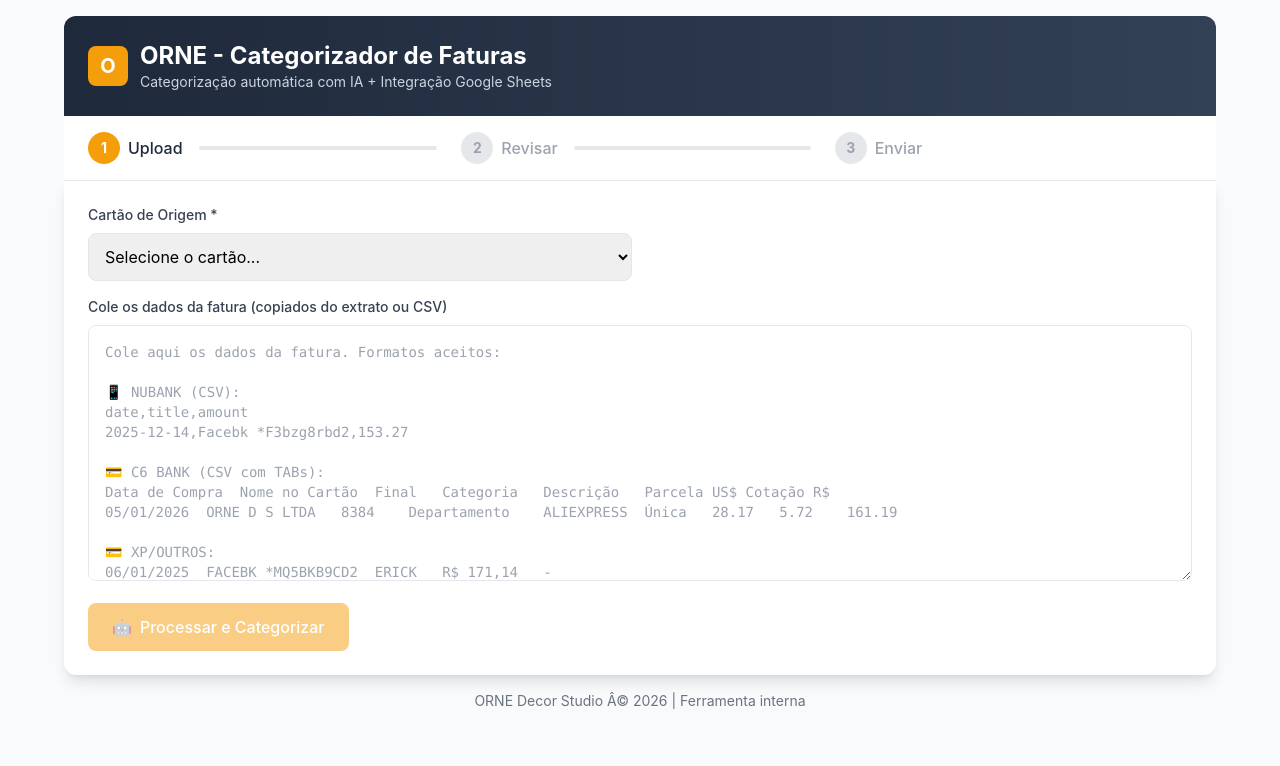
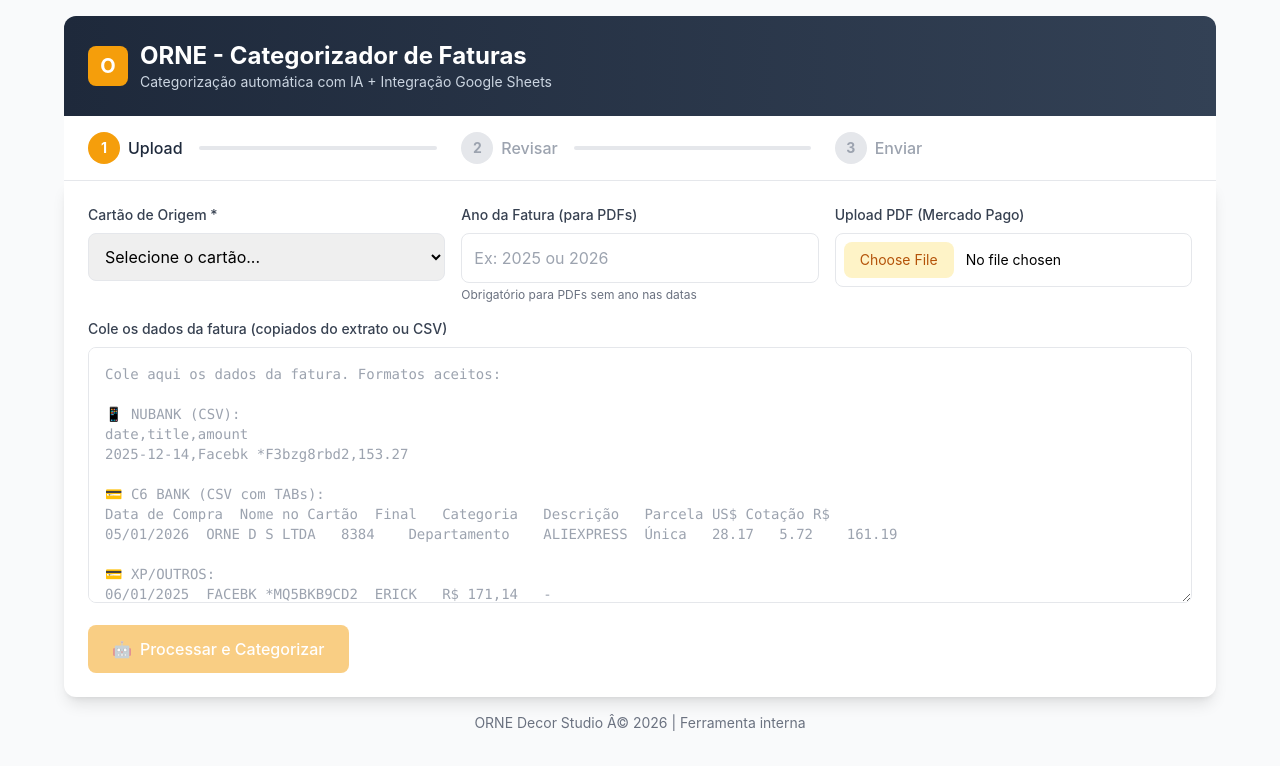
Before and after one commit to ornedecorstudio/planilha-controle-gastos, a Next.js app: page / in a window 1280 px wide. Shown: the top 766 px of the page. Built offline with nearby package versions, Linux system fonts and the light colour scheme.

Commit message:
Update page.js

```diff
--- a/app/page.js
+++ b/app/page.js
@@ -20,7 +20,7 @@ const CATEGORIAS = [
 const ORIGENS = [
   'Amex 2483', 'XP 9560', 'XP Investimentos', 'Unique MC 4724', 'Unique Visa 6910',
   'Gol Smiles 8172', 'Elite 7197', 'Nubank 1056', 'Latam 1643',
-  'C6 5839', 'C6 8231', 'C6 8384 ORNE', 'C6 8194 PF', 'Azul Itaú 4626', 'MP 5415',
+  'C6 5839', 'C6 8231', 'C6 8384 ORNE', 'C6 8194 ORNE', 'Azul Itaú 4626', 'MP 5415',
   'Transferência PJ', 'PIX PJ', 'Boleto PJ'
 ];
 
@@ -49,9 +49,12 @@ export default function Home() {
   const [error, setError] = useState('');
   const [success, setSuccess] = useState('');
   const [selectedOrigem, setSelectedOrigem] = useState('');
+  const [pdfFile, setPdfFile] = useState(null);
+  const [anoFatura, setAnoFatura] = useState(''); // Ano para PDFs sem ano na data
 
   // Parser melhorado para diferentes formatos de fatura
-  const parseData = (text) => {
+  // anoFallback é usado quando a data não tem ano (ex: PDF Mercado Pago)
+  const parseData = (text, anoFallback = null) => {
     const lines = text.trim().split('\n').filter(line => line.trim());
     const parsed = [];
 
@@ -147,21 +150,37 @@ export default function Home() {
           }
         }
       }
-      // FORMATO TEXTO: "06/01 FACEBK *MQ5BKB9CD2SAO P 171,14 serviços SAO PAULO"
-      // ou "06/01/2025 FACEBK *MQ5BKB9CD2SAO P 171,14 serviços SAO PAULO"
+      // FORMATO TEXTO/MERCADO PAGO PDF: "17/12 PAYPAL *FACEBOOKSER R$ 2.537,17"
+      // ou "06/01/2025 FACEBK *MQ5BKB9CD2SAO P 171,14 serviços"
       else if (line.match(/^\d{2}\/\d{2}/)) {
+        // Tentar extrair: Data + Descrição + Valor (R$ no final)
+        // Formato Mercado Pago: "17/12 PAYPAL *FACEBOOKSER R$ 2.537,17"
+        const matchMP = line.match(/^(\d{2}\/\d{2}(?:\/\d{2,4})?)\s+(.+?)\s+(?:R\$|\$4)\s*([\d.,]+)$/i);
+        if (matchMP) {
+          data = matchMP[1];
+          descricao = matchMP[2].trim();
+          // Limpar valor: remover pontos de milhar, trocar vírgula por ponto
+          let valorStr = matchMP[3].replace(/\./g, '').replace(',', '.').replace('J', '.');
+          valor = parseFloat(valorStr);
+        } else {
+          // Tentar formato genérico: "06/01 FACEBK 171,14 serviços"
           const match = line.match(/(\d{2}\/\d{2}(?:\/\d{2,4})?)\s+(.+?)\s+([\d.,]+)\s*(?:serviços|viagem|compras|outros|pagamento)?/i);
           if (match) {
             data = match[1];
-          // Converter ano de 2 dígitos para 4 dígitos se necessário
+            descricao = match[2].trim();
+            valor = parseFloat(match[3].replace(/\./g, '').replace(',', '.'));
+          }
+        }
+
+        // Processar ano na data
+        if (data) {
           if (data.length === 8) { // DD/MM/YY
             const partes = data.split('/');
             const anoCompleto = parseInt(partes[2]) > 50 ? `19${partes[2]}` : `20${partes[2]}`;
             data = `${partes[0]}/${partes[1]}/${anoCompleto}`;
+          } else if (data.length === 5 && anoFallback) { // DD/MM sem ano
+            data = `${data}/${anoFallback}`;
           }
-          // Se tiver ano completo ou não tiver ano, mantém como está
-          descricao = match[2].trim();
-          valor = parseFloat(match[3].replace(/\./g, '').replace(',', '.'));
         }
       }
       // FORMATO CSV com ; - "01/11;FACEBK *XXX;156,20"
@@ -171,6 +190,10 @@ export default function Home() {
           const dataMatch = parts[0].match(/(\d{2}\/\d{2})/);
           if (dataMatch) {
             data = dataMatch[1];
+            // Adicionar ano se não tiver e tiver fallback
+            if (data.length === 5 && anoFallback) {
+              data = `${data}/${anoFallback}`;
+            }
             descricao = parts[1]?.trim();
             valor = parseFloat(parts[2].replace(/[^\d,.-]/g, '').replace(',', '.'));
           }
@@ -198,8 +221,9 @@ export default function Home() {
   };
 
   const handleProcessar = async () => {
-    if (!rawData.trim()) {
-      setError('Cole os dados da fatura primeiro');
+    // Verificar se tem dados (texto ou PDF)
+    if (!rawData.trim() && !pdfFile) {
+      setError('Cole os dados da fatura ou faça upload de um PDF');
       return;
     }
     if (!selectedOrigem) {
@@ -210,7 +234,46 @@ export default function Home() {
     setError('');
     setLoading(true);
 
-    const parsed = parseData(rawData);
+    let textToProcess = rawData;
+
+    // Se tiver PDF, extrair texto primeiro
+    if (pdfFile) {
+      try {
+        const formData = new FormData();
+        formData.append('pdf', pdfFile);
+
+        const pdfResponse = await fetch('/api/parse-pdf', {
+          method: 'POST',
+          body: formData
+        });
+
+        if (!pdfResponse.ok) {
+          throw new Error('Erro ao processar PDF');
+        }
+
+        const pdfResult = await pdfResponse.json();
+
+        if (pdfResult.error) {
+          throw new Error(pdfResult.error);
+        }
+
+        textToProcess = pdfResult.text || '';
+        console.log('Texto extraído do PDF:', textToProcess.substring(0, 500));
+      } catch (pdfError) {
+        setError(`Erro ao processar PDF: ${pdfError.message}`);
+        setLoading(false);
+        return;
+      }
+    }
+
+    // Validar ano para PDFs do Mercado Pago
+    if (pdfFile && !anoFatura) {
+      setError('Para PDFs, informe o ano da fatura');
+      setLoading(false);
+      return;
+    }
+
+    const parsed = parseData(textToProcess, anoFatura || null);
 
     if (parsed.length === 0) {
       setError('Não foi possível extrair transações. Verifique o formato dos dados.');
@@ -437,7 +500,7 @@ export default function Home() {
           {/* Step 1: Upload */}
           {step === 1 && (
             <div className="space-y-4">
-              <div className="grid grid-cols-1 md:grid-cols-2 gap-4">
+              <div className="grid grid-cols-1 md:grid-cols-3 gap-4">
                 <div>
                   <label className="block text-sm font-medium text-gray-700 mb-2">
                     Cartão de Origem *
@@ -451,8 +514,51 @@ export default function Home() {
                     {ORIGENS.map(o => <option key={o} value={o}>{o}</option>)}
                   </select>
                 </div>
+                <div>
+                  <label className="block text-sm font-medium text-gray-700 mb-2">
+                    Ano da Fatura (para PDFs)
+                  </label>
+                  <input
+                    type="text"
+                    value={anoFatura}
+                    onChange={(e) => setAnoFatura(e.target.value)}
+                    placeholder="Ex: 2025 ou 2026"
+                    className="w-full p-3 border rounded-lg focus:ring-2 focus:ring-amber-500"
+                  />
+                  <p className="text-xs text-gray-500 mt-1">Obrigatório para PDFs sem ano nas datas</p>
+                </div>
+                <div>
+                  <label className="block text-sm font-medium text-gray-700 mb-2">
+                    Upload PDF (Mercado Pago)
+                  </label>
+                  <input
+                    type="file"
+                    accept=".pdf"
+                    onChange={(e) => {
+                      const file = e.target.files?.[0];
+                      if (file) {
+                        setPdfFile(file);
+                        setRawData(''); // Limpar texto se upload PDF
+                      }
+                    }}
+                    className="w-full p-2 border rounded-lg text-sm file:mr-3 file:py-2 file:px-4 file:rounded-lg file:border-0 file:bg-amber-100 file:text-amber-700 hover:file:bg-amber-200"
+                  />
+                  {pdfFile && (
+                    <div className="flex items-center gap-2 mt-2 text-sm text-green-600">
+                      <span>📄</span>
+                      <span>{pdfFile.name}</span>
+                      <button
+                        onClick={() => setPdfFile(null)}
+                        className="text-red-500 hover:text-red-700"
+                      >
+                        ✕
+                      </button>
+                    </div>
+                  )}
+                </div>
               </div>
 
+              {!pdfFile && (
                 <div>
                   <label className="block text-sm font-medium text-gray-700 mb-2">
                     Cole os dados da fatura (copiados do extrato ou CSV)
@@ -471,20 +577,33 @@ Data de Compra	Nome no Cartão	Final	Categoria	Descrição	Parcela	US$	Cotação
 05/01/2026	ORNE D S LTDA	8384	Departamento	ALIEXPRESS	Única	28.17	5.72	161.19
 
 💳 XP/OUTROS:
-06/01/2025	FACEBK *MQ5BKB9CD2	ERICK	R$ 171,14	-`}
+06/01/2025	FACEBK *MQ5BKB9CD2	ERICK	R$ 171,14	-
+
+📄 MERCADO PAGO: Faça upload do PDF da fatura`}
                     className="w-full h-64 p-4 border rounded-lg font-mono text-sm focus:ring-2 focus:ring-amber-500"
                   />
                 </div>
+              )}
+
+              {pdfFile && (
+                <div className="p-4 bg-blue-50 border border-blue-200 rounded-lg">
+                  <h4 className="font-medium text-blue-800 mb-2">📄 PDF Selecionado: {pdfFile.name}</h4>
+                  <p className="text-sm text-blue-600">
+                    O PDF será processado automaticamente para extrair as transações.
+                    Certifique-se de informar o ano da fatura acima.
+                  </p>
+                </div>
+              )}
 
               <button
                 onClick={handleProcessar}
-                disabled={loading || !selectedOrigem || !rawData.trim()}
+                disabled={loading || !selectedOrigem || (!rawData.trim() && !pdfFile) || (pdfFile && !anoFatura)}
                 className="flex items-center justify-center gap-2 w-full md:w-auto px-6 py-3 bg-amber-500 text-white rounded-lg hover:bg-amber-600 disabled:opacity-50 disabled:cursor-not-allowed font-medium transition-colors"
               >
                 {loading ? (
                   <>
                     <span className="animate-spin">⏳</span>
-                    Processando com IA...
+                    {pdfFile ? 'Extraindo PDF e Categorizando...' : 'Processando com IA...'}
                   </>
                 ) : (
                   <>
@@ -681,6 +800,8 @@ Data de Compra	Nome no Cartão	Final	Categoria	Descrição	Parcela	US$	Cotação
                     setRawData('');
                     setTransactions([]);
                     setAggregatedData([]);
+                    setPdfFile(null);
+                    setAnoFatura('');
                   }}
                   className="flex items-center gap-2 px-6 py-3 bg-gray-200 text-gray-700 rounded-lg hover:bg-gray-300 font-medium"
                 >
```
Lines whose indentation alone changed are shown as unchanged.
